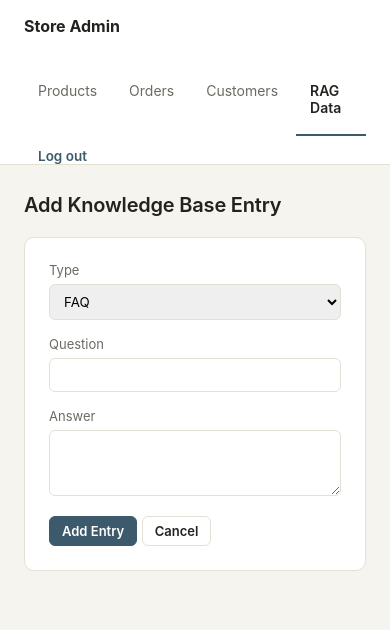
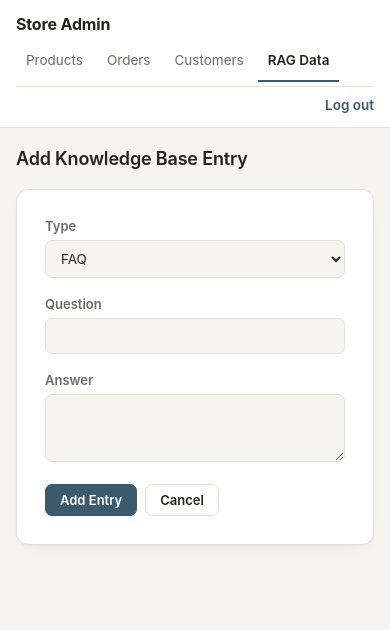
Before and after one commit to Nadine1818/ecommerce-sales-agent, a Flask app: page /dashboard/rag/add in a window 390 px wide. Shown: the top 630 px of the page. Run offline with Flask 3, Linux system fonts and the light colour scheme; the visitor is signed in with stand-in values (Sample User, id 1).

Commit message:
Make admin dashboard responsive and improve visual polish

```diff
--- a/app/dashboard/templates/base.html
+++ b/app/dashboard/templates/base.html
@@ -12,10 +12,13 @@
     --ink-soft: #6b6a63;
     --line: #e3e0d6;
     --accent: #3d5a6c;
+    --accent-hover: #32485770;
     --accent-ink: #ffffff;
     --error-bg: #fbe9e7;
     --error-ink: #8a3a2e;
     --danger: #a3453a;
+    --danger-bg: #fdf1ef;
+    --shadow: 0 1px 2px rgba(35, 34, 31, 0.04), 0 8px 20px -12px rgba(35, 34, 31, 0.12);
   }
   * { box-sizing: border-box; }
   body {
@@ -23,6 +26,7 @@
     font-family: -apple-system, "Segoe UI", Roboto, Helvetica, Arial, sans-serif;
     background: var(--bg);
     color: var(--ink);
+    -webkit-font-smoothing: antialiased;
   }
   header {
     background: var(--panel);
@@ -33,11 +37,15 @@
     justify-content: space-between;
     flex-wrap: wrap;
     gap: 12px;
+    position: sticky;
+    top: 0;
+    z-index: 10;
   }
   .brand {
     font-weight: 700;
     font-size: 16px;
     padding: 16px 0;
+    letter-spacing: -0.01em;
   }
   nav {
     display: flex;
@@ -49,7 +57,9 @@
     font-size: 14px;
     padding: 18px 14px;
     border-bottom: 2px solid transparent;
+    transition: color 0.15s ease, border-color 0.15s ease;
   }
+  nav a:hover { color: var(--ink); }
   nav a.active {
     color: var(--ink);
     border-bottom-color: var(--accent);
@@ -63,15 +73,20 @@
     color: var(--ink-soft);
   }
   .right a { color: var(--accent); text-decoration: none; font-weight: 600; }
+  .right a:hover { text-decoration: underline; }
   main {
-    max-width: 1000px;
+    max-width: 1080px;
     margin: 0 auto;
-    padding: 28px 24px 60px;
+    padding: 32px 24px 60px;
   }
   h1 {
     font-size: 20px;
     font-weight: 600;
     margin: 0 0 20px;
+    letter-spacing: -0.01em;
+  }
+  h2 {
+    font-weight: 600;
     letter-spacing: -0.01em;
   }
   .flash {
@@ -82,59 +97,155 @@
     border-radius: 8px;
     margin-bottom: 16px;
   }
+  .table-wrap {
+    background: var(--panel);
+    border: 1px solid var(--line);
+    border-radius: 12px;
+    box-shadow: var(--shadow);
+    overflow-x: auto;
+    overflow-y: hidden;
+  }
   table {
     width: 100%;
+    min-width: 560px;
     border-collapse: collapse;
-    background: var(--panel);
-    border: 1px solid var(--line);
-    border-radius: 10px;
-    overflow: hidden;
+    table-layout: fixed;
   }
   th, td {
     text-align: left;
-    padding: 10px 14px;
+    padding: 12px 16px;
     font-size: 13.5px;
     border-bottom: 1px solid var(--line);
+    overflow-wrap: break-word;
   }
   th {
     color: var(--ink-soft);
     font-weight: 600;
-    font-size: 12.5px;
+    font-size: 12px;
     text-transform: uppercase;
-    letter-spacing: 0.02em;
+    letter-spacing: 0.04em;
     background: #faf9f6;
   }
   tr:last-child td { border-bottom: none; }
+  tbody tr { transition: background-color 0.1s ease; }
+  tbody tr:hover { background: #faf9f6; }
+  td.truncate {
+    max-width: 0;
+    white-space: nowrap;
+    overflow: hidden;
+    text-overflow: ellipsis;
+  }
   .empty {
     color: var(--ink-soft);
     font-size: 14px;
-    padding: 24px;
+    padding: 40px 24px;
     text-align: center;
+    background: var(--panel);
+    border: 1px dashed var(--line);
+    border-radius: 12px;
   }
   .btn {
     display: inline-block;
     font-family: inherit;
     font-size: 13px;
     font-weight: 600;
-    padding: 6px 12px;
-    border-radius: 6px;
+    padding: 7px 14px;
+    border-radius: 7px;
     border: 1px solid var(--line);
     background: var(--panel);
     color: var(--ink);
     text-decoration: none;
     cursor: pointer;
+    transition: border-color 0.15s ease, background-color 0.15s ease, box-shadow 0.15s ease;
   }
+  .btn:hover { border-color: #c9c5b8; background: #faf9f6; }
   .btn-accent { background: var(--accent); color: var(--accent-ink); border-color: var(--accent); }
-  .btn-danger { color: var(--danger); border-color: var(--danger); background: transparent; }
-  .actions { display: flex; gap: 6px; }
+  .btn-accent:hover { background: #32485e; border-color: #32485e; }
+  .btn-danger { color: var(--danger); border-color: var(--line); background: transparent; }
+  .btn-danger:hover { color: var(--danger); border-color: var(--danger); background: var(--danger-bg); }
+  .actions { display: flex; gap: 8px; white-space: nowrap; }
   .badge {
     display: inline-block;
     font-size: 11.5px;
     font-weight: 600;
-    padding: 2px 8px;
+    padding: 3px 9px;
     border-radius: 999px;
     background: #eeece4;
     color: var(--ink-soft);
+  }
+
+  @media (max-width: 680px) {
+    header {
+      flex-direction: column;
+      align-items: stretch;
+      padding: 0 16px;
+      gap: 0;
+    }
+    .brand { padding: 14px 0 6px; }
+    nav {
+      overflow-x: auto;
+      -webkit-overflow-scrolling: touch;
+      margin: 0 -16px;
+      padding: 0 16px;
+    }
+    nav a { padding: 12px 10px; font-size: 13.5px; white-space: nowrap; }
+    .right {
+      width: 100%;
+      justify-content: space-between;
+      padding: 10px 0 14px;
+      border-top: 1px solid var(--line);
+      margin-top: 4px;
+    }
+    main { padding: 20px 16px 48px; }
+    h1 { font-size: 18px; }
+    .form-panel { max-width: 100%; padding: 20px; }
+
+    /* Tables become stacked cards instead of scrolling sideways. */
+    .table-wrap {
+      overflow-x: visible;
+      border: none;
+      box-shadow: none;
+      background: transparent;
+    }
+    table.stack { min-width: 0; }
+    table.stack thead { display: none; }
+    table.stack, table.stack tbody, table.stack tr { display: block; }
+    table.stack tr {
+      background: var(--panel);
+      border: 1px solid var(--line);
+      border-radius: 10px;
+      box-shadow: var(--shadow);
+      margin-bottom: 12px;
+      padding: 4px 14px;
+    }
+    table.stack td {
+      display: block;
+      padding: 10px 0;
+      border-bottom: 1px solid var(--line);
+      max-width: none;
+      white-space: normal;
+      overflow: visible;
+      text-overflow: clip;
+      text-align: left;
+    }
+    table.stack td:last-child { border-bottom: none; }
+    table.stack td.truncate { max-width: none; }
+    table.stack td::before {
+      content: attr(data-label);
+      display: block;
+      font-size: 11px;
+      font-weight: 600;
+      text-transform: uppercase;
+      letter-spacing: 0.04em;
+      color: var(--ink-soft);
+      margin-bottom: 4px;
+    }
+    table.stack td.actions {
+      display: flex;
+      justify-content: flex-end;
+      gap: 8px;
+    }
+    table.stack td.actions::before { content: none; }
   }
 </style>
 </head>
--- a/app/dashboard/templates/rag_form.html
+++ b/app/dashboard/templates/rag_form.html
@@ -3,7 +3,48 @@
 {% block content %}
 <h1>{{ "Edit" if item else "Add" }} Knowledge Base Entry</h1>
 
-<form method="POST" style="max-width:480px; background:var(--panel); border:1px solid var(--line); border-radius:10px; padding:24px;">
+<style>
+  .form-panel {
+    max-width: 520px;
+    background: var(--panel);
+    border: 1px solid var(--line);
+    border-radius: 12px;
+    box-shadow: var(--shadow);
+    padding: 28px;
+  }
+  .field { margin-bottom: 18px; }
+  .field label {
+    display: block;
+    font-size: 13px;
+    font-weight: 600;
+    color: var(--ink-soft);
+    margin-bottom: 6px;
+  }
+  .field input[type="text"],
+  .field select,
+  .field textarea {
+    width: 100%;
+    padding: 9px 11px;
+    border-radius: 7px;
+    border: 1px solid var(--line);
+    font-family: inherit;
+    font-size: 13.5px;
+    color: var(--ink);
+    background: var(--bg);
+    transition: border-color 0.15s ease;
+  }
+  .field input[type="text"]:focus,
+  .field select:focus,
+  .field textarea:focus {
+    outline: none;
+    border-color: var(--accent);
+    background: var(--panel);
+  }
+  .field textarea { resize: vertical; }
+  .form-actions { display: flex; gap: 8px; margin-top: 4px; }
+</style>
+
+<form method="POST" class="form-panel">
 
   {% if item %}
     {# Editing: type is fixed, not selectable. Still given id="item_type"
@@ -11,11 +52,11 @@
        <select> in add mode — one code path for both modes instead of
        two, and no risk of calling toggleFields() against a missing id. #}
     <input type="hidden" name="item_type" id="item_type" value="{{ item_type }}">
-    <p style="font-size:13px; color:var(--ink-soft); margin-top:0;">Type: <strong>{{ item_type }}</strong></p>
+    <p style="font-size:13px; color:var(--ink-soft); margin-top:0;">Type: <span class="badge">{{ item_type }}</span></p>
   {% else %}
-    <div style="margin-bottom:16px;">
-      <label style="display:block; font-size:13px; color:var(--ink-soft); margin-bottom:6px;">Type</label>
-      <select name="item_type" id="item_type" onchange="toggleFields()" style="width:100%; padding:8px 10px; border-radius:6px; border:1px solid var(--line); font-family:inherit;">
+    <div class="field">
+      <label>Type</label>
+      <select name="item_type" id="item_type" onchange="toggleFields()">
         <option value="faq">FAQ</option>
         <option value="policy">Policy</option>
       </select>
@@ -27,29 +68,31 @@
      regardless of add/edit mode, instead of duplicating this logic
      both in Jinja (server-side) and JS (client-side). #}
   <div id="faq-fields">
-    <div style="margin-bottom:16px;">
-      <label style="display:block; font-size:13px; color:var(--ink-soft); margin-bottom:6px;">Question</label>
-      <input type="text" name="question" value="{{ item.metadata.question if item else '' }}" style="width:100%; padding:8px 10px; border-radius:6px; border:1px solid var(--line); font-family:inherit;">
+    <div class="field">
+      <label>Question</label>
+      <input type="text" name="question" value="{{ item.metadata.question if item else '' }}">
     </div>
-    <div style="margin-bottom:16px;">
-      <label style="display:block; font-size:13px; color:var(--ink-soft); margin-bottom:6px;">Answer</label>
-      <textarea name="answer" rows="3" style="width:100%; padding:8px 10px; border-radius:6px; border:1px solid var(--line); font-family:inherit;">{{ item.metadata.answer if item else '' }}</textarea>
+    <div class="field">
+      <label>Answer</label>
+      <textarea name="answer" rows="3">{{ item.metadata.answer if item else '' }}</textarea>
     </div>
   </div>
 
   <div id="policy-fields">
-    <div style="margin-bottom:16px;">
-      <label style="display:block; font-size:13px; color:var(--ink-soft); margin-bottom:6px;">Title</label>
-      <input type="text" name="title" value="{{ item.metadata.title if item else '' }}" style="width:100%; padding:8px 10px; border-radius:6px; border:1px solid var(--line); font-family:inherit;">
+    <div class="field">
+      <label>Title</label>
+      <input type="text" name="title" value="{{ item.metadata.title if item else '' }}">
     </div>
-    <div style="margin-bottom:16px;">
-      <label style="display:block; font-size:13px; color:var(--ink-soft); margin-bottom:6px;">Content</label>
-      <textarea name="content" rows="4" style="width:100%; padding:8px 10px; border-radius:6px; border:1px solid var(--line); font-family:inherit;">{{ item.metadata.content if item else '' }}</textarea>
+    <div class="field">
+      <label>Content</label>
+      <textarea name="content" rows="4">{{ item.metadata.content if item else '' }}</textarea>
     </div>
   </div>
 
-  <button type="submit" class="btn btn-accent">{{ "Save Changes" if item else "Add Entry" }}</button>
-  <a href="{{ url_for('dashboard.rag_data') }}" class="btn">Cancel</a>
+  <div class="form-actions">
+    <button type="submit" class="btn btn-accent">{{ "Save Changes" if item else "Add Entry" }}</button>
+    <a href="{{ url_for('dashboard.rag_data') }}" class="btn">Cancel</a>
+  </div>
 </form>
 
 <script>
```
Also changed, not shown: app/dashboard/templates/admin_orders.html (+10 -8 lines), app/dashboard/templates/customers.html (+8 -6 lines), app/dashboard/templates/products.html (+9 -7 lines), app/dashboard/templates/rag_data.html (+15 -11 lines).
